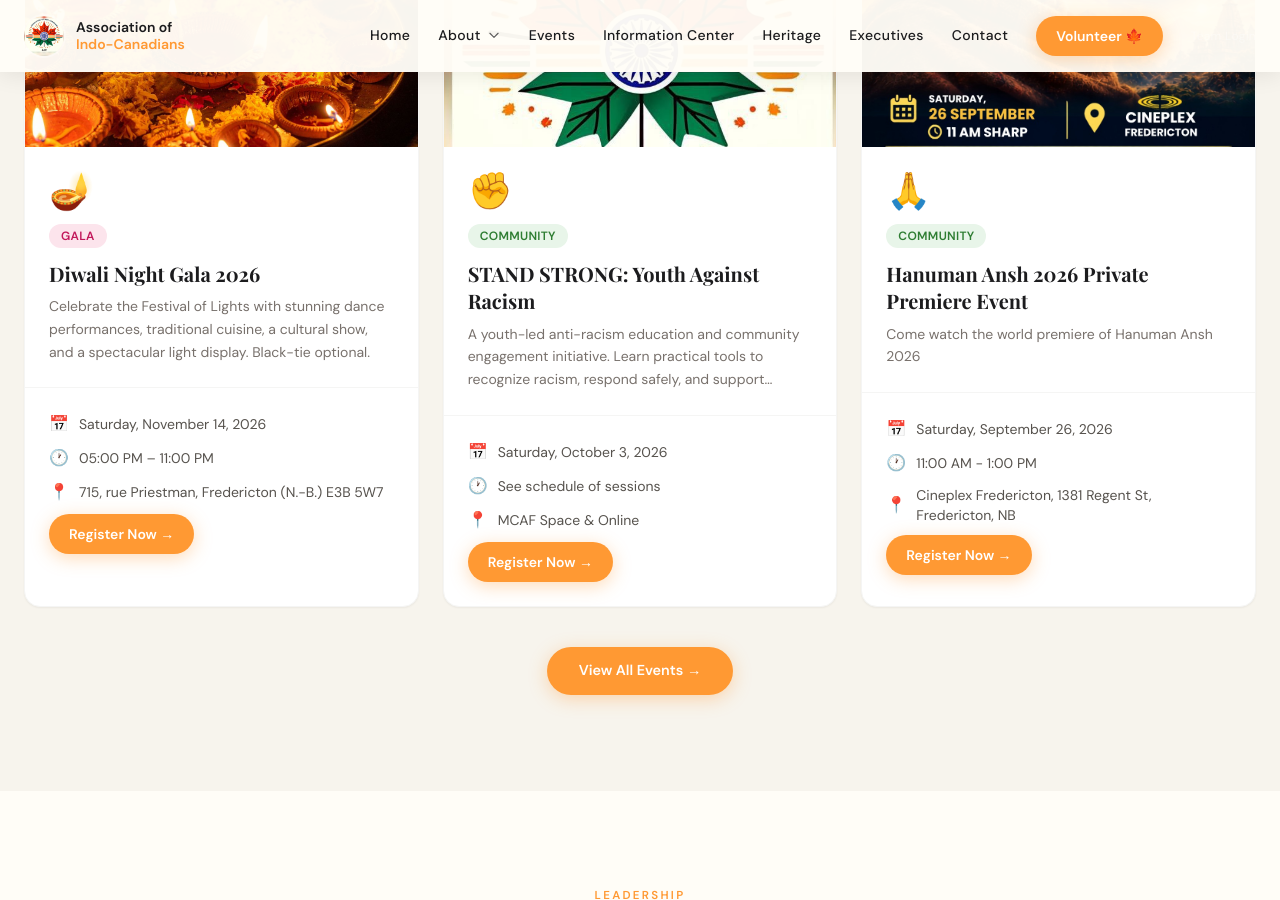
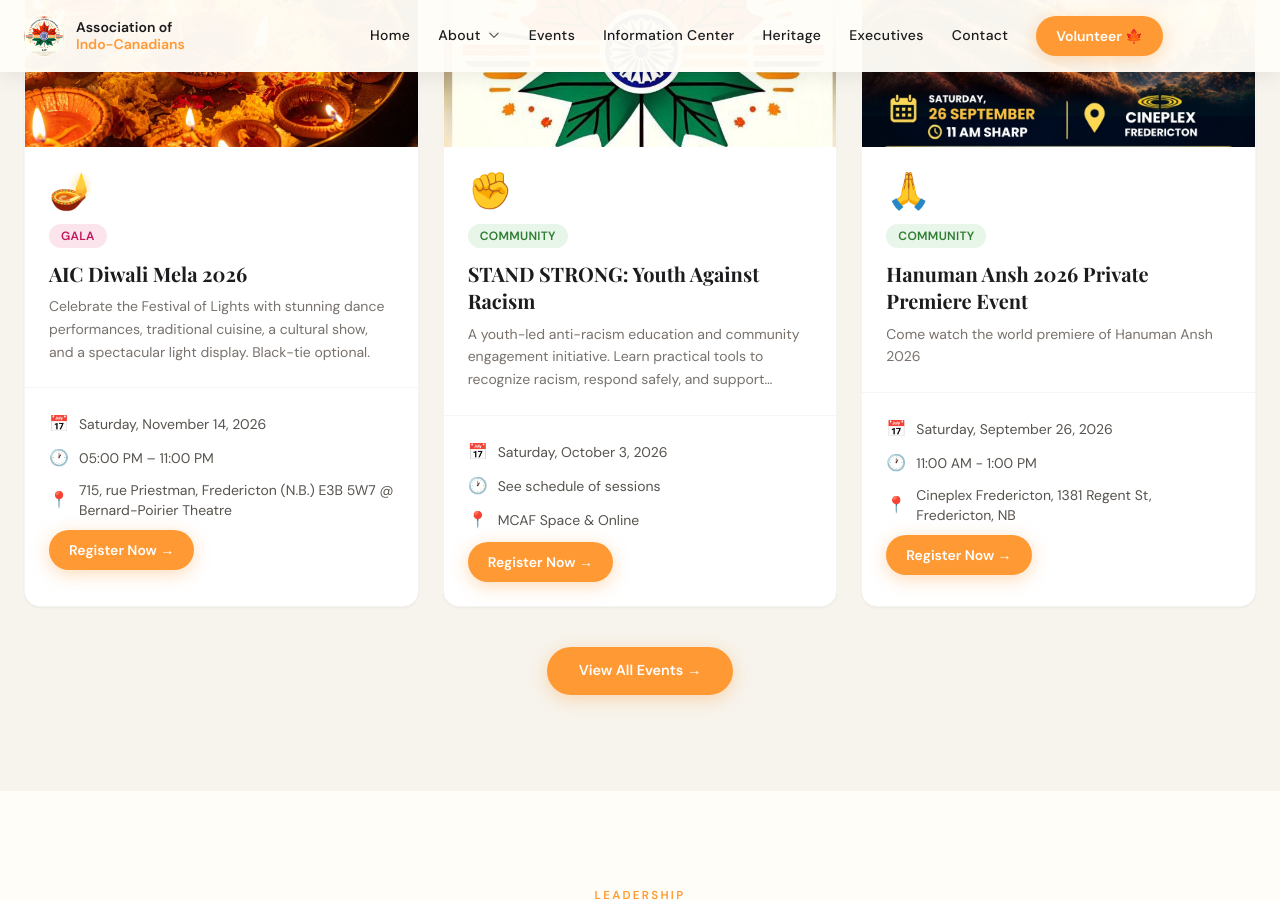
Before and after one commit to abhishekmenon84/aic-jekyll-website, a Jekyll site: the page built from index.md, in a window 1280 px wide and 900 px high, scrolled down 2754 px. Built offline with Jekyll 4.4.1, drawn with Linux system fonts in a browser that asks for light colours; nearby versions of some CDN libraries.

Commit message:
Updated the name of Diwali Mela.

```diff
--- a/_data/upcoming_events.yml
+++ b/_data/upcoming_events.yml
@@ -7,10 +7,10 @@
 # register_url: link to your Google Form or Eventbrite
 # ─────────────────────────────────────────────────────────────────────────────
 
-- title: "Diwali Night Gala 2026"
+- title: "AIC Diwali Mela 2026"
   date: "2026-11-14"
   time: "05:00 PM – 11:00 PM"
-  location: "715, rue Priestman, Fredericton (N.-B.) E3B 5W7"
+  location: "715, rue Priestman, Fredericton (N.B.) E3B 5W7 @ Bernard-Poirier Theatre"
   description: "Celebrate the Festival of Lights with stunning dance performances, traditional cuisine, a cultural show, and a spectacular light display. Black-tie optional."
   category: "Gala"
   emoji: "🪔"
```
Also changed, not shown: .claude/settings.json (added).
